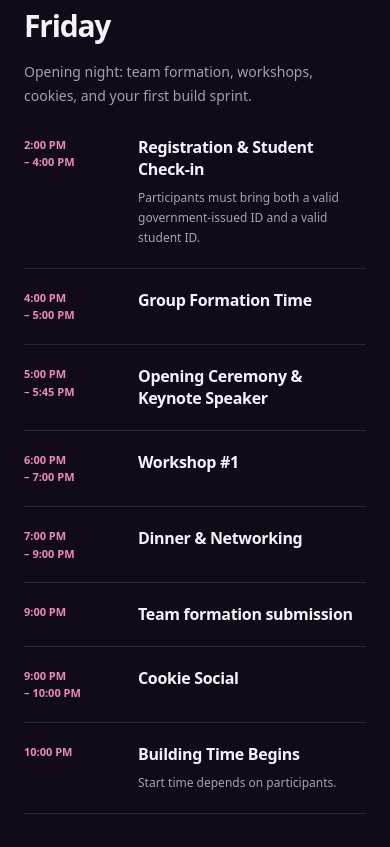
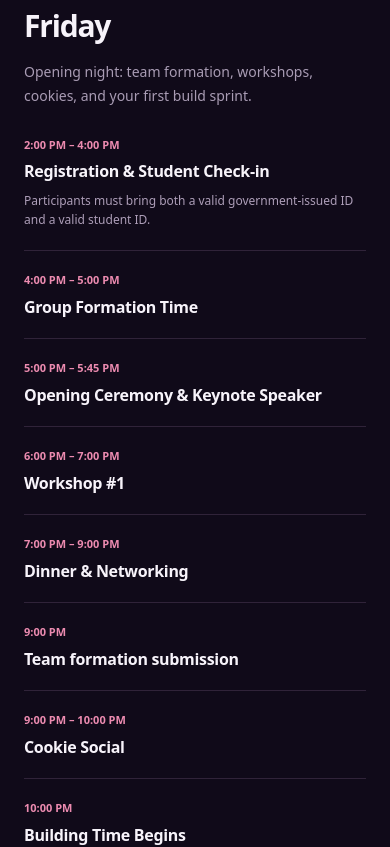
Before and after one commit to Syazvinski/hack_atl, a React (Vite) app: page / in a window 390 px wide. Shown: the part 2480-3327 px from the top of the page. Built offline with nearby package versions, Linux system fonts and the light colour scheme.

Commit message:
Keep schedule time ranges on one line

```diff
--- a/src/App.jsx
+++ b/src/App.jsx
@@ -691,7 +691,7 @@ function App() {
             <ol className="program-list">
               {selectedDay.items.map((item, index) => (
                 <li key={`${selectedDay.day}-${index}`} className="program-row">
-                  <div className="program-time">{item.time.split(' - ').map((time, i) => <span key={time}>{i > 0 ? '– ' : ''}{time}</span>)}</div>
+                  <div className="program-time">{item.time.replace(' - ', ' – ')}</div>
                   <div><h5>{item.title}</h5>{item.notes && <p>{item.notes}</p>}</div>
                   <span className="program-row-number" aria-hidden="true">{String(index + 1).padStart(2, '0')}</span>
                 </li>
--- a/src/index.css
+++ b/src/index.css
@@ -904,7 +904,7 @@ a.header-countdown:hover {
 .program-day > p:not(.program-eyebrow) { font-size: 14px; line-height: 1.7; color: #6e626e; }
 .program-location { display: block; font-size: 11px; line-height: 1.7; margin-top: 32px; color: #6e626e; }
 .program-list { margin: 0; padding: 0; list-style: none; }
-.program-row { display: grid; grid-template-columns: 135px 1fr 20px; gap: 20px; padding: 24px 0; border-bottom: 1px solid #cec4c8; }
+.program-row { display: grid; grid-template-columns: 155px 1fr 20px; gap: 20px; padding: 24px 0; border-bottom: 1px solid #cec4c8; }
 .program-row:first-child { padding-top: 0; }
 .program-time { font-size: 12px; font-weight: 600; font-variant-numeric: tabular-nums; color: #9e3157; line-height: 1.6; }
 .program-row h5 { font-size: 17px; line-height: 1.4; font-weight: 600; letter-spacing: -.02em; }
@@ -927,14 +927,14 @@ a.header-countdown:hover {
  .program-panel { grid-template-columns: 1fr; gap: 28px; padding-top: 28px; }
  .program-day h4 { font-size: 30px; }
  .program-location { display: none; }
- .program-row { grid-template-columns: 100px 1fr; gap: 14px; padding: 20px 0; }
+ .program-row { grid-template-columns: 1fr; gap: 7px; padding: 20px 0; }
  .program-row h5 { font-size: 16px; }
  .program-row-number { display: none; }
  .program-time { font-size: 11px; }
  .program-footer > span { font-size: 8px; letter-spacing: .07em; }
 }
 
-.program-time span { display: block; white-space: nowrap; }
+.program-time { white-space: nowrap; }
 
 /* Match the program to the site's dark palette. */
 .program-section { background: #100a19; color: #f7f3fa; }
```
